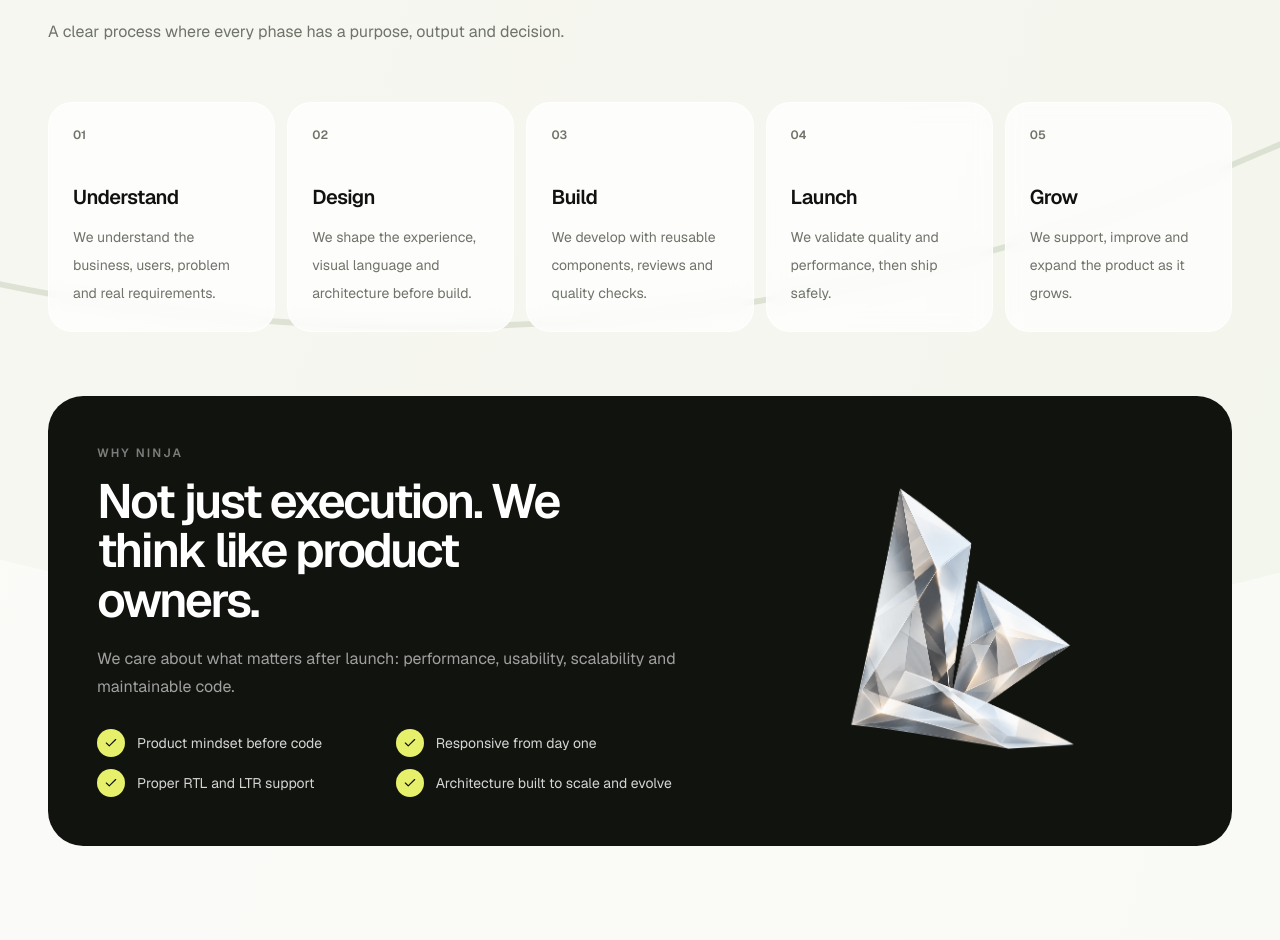
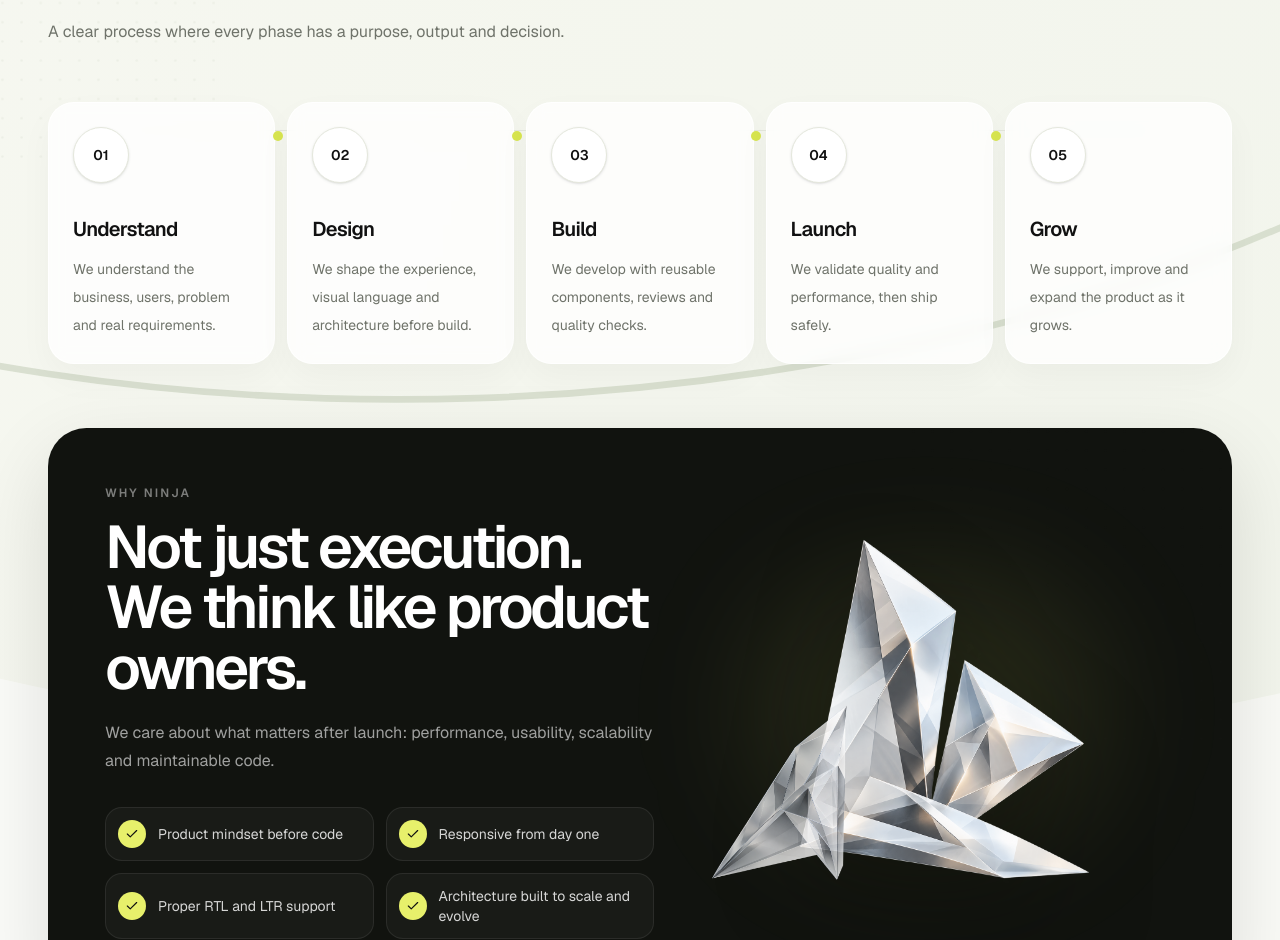
Before and after one commit to 0mar04/Solly-Crm-, a Next.js app: page /en in a window 1280 px wide. Shown: the part 3463-4403 px from the top of the page. Built offline with nearby package versions, Linux system fonts and the light colour scheme; no server answers.

Commit message:
style(home): apply final UI polish to process-section.tsx

```diff
--- a/src/components/sections/process-section.tsx
+++ b/src/components/sections/process-section.tsx
@@ -10,33 +10,64 @@ type ProcessSectionProps = {
 
 export function ProcessSection({ process, promise }: ProcessSectionProps) {
   return (
-    <section id="process" className="relative overflow-hidden section-spacing scroll-mt-24">
-      <Image src="/assets/backgrounds/section-wave-light.svg" alt="" fill className="-z-10 object-cover object-center opacity-80" />
+    <section id="process" className="relative isolate scroll-mt-24 overflow-hidden py-20 sm:py-24 lg:py-32">
+      <Image
+        src="/assets/backgrounds/section-wave-light.svg"
+        alt=""
+        fill
+        className="-z-30 object-cover object-center opacity-90"
+      />
+      <Image
+        src="/assets/backgrounds/grid-dots-light.svg"
+        alt=""
+        width={400}
+        height={400}
+        className="pointer-events-none absolute -start-24 top-32 -z-20 w-80 opacity-30"
+      />
+
       <div className="site-container">
-        <div className="mb-10 max-w-3xl sm:mb-14">
+        <div className="max-w-3xl">
           <p className="section-kicker">{process.eyebrow}</p>
           <h2 className="section-title">{process.title}</h2>
           <p className="section-copy">{process.description}</p>
         </div>
 
+        <div className="relative mt-14">
+          <div className="absolute start-[7%] end-[7%] top-7 hidden h-px bg-border lg:block" />
           <div className="grid gap-3 lg:grid-cols-5">
-          {process.items.map((item) => (
-            <article key={item.step} className="rounded-[1.5rem] border border-white/70 bg-white/75 p-5 backdrop-blur sm:p-6">
-              <div className="text-xs font-semibold text-muted-foreground">{item.step}</div>
-              <h3 className="mt-10 text-xl font-semibold tracking-[-0.03em]">{item.title}</h3>
+            {process.items.map((item, index) => (
+              <article key={item.step} className="relative rounded-[1.6rem] border border-white/80 bg-white/78 p-5 shadow-[0_14px_35px_rgba(17,17,17,0.035)] backdrop-blur sm:p-6">
+                <div className="relative z-10 grid size-14 place-items-center rounded-full border border-border bg-white text-sm font-semibold shadow-sm">
+                  {item.step}
+                </div>
+                <h3 className="mt-8 text-xl font-semibold tracking-[-0.035em]">{item.title}</h3>
                 <p className="mt-3 text-sm leading-7 text-muted-foreground">{item.description}</p>
+                {index < process.items.length - 1 && (
+                  <span className="absolute end-[-0.55rem] top-7 z-20 hidden size-2.5 rounded-full bg-accent-strong lg:block" />
+                )}
               </article>
             ))}
           </div>
+        </div>
 
-        <div className="mt-16 grid items-center gap-8 overflow-hidden rounded-[2.2rem] border border-black/5 bg-[#11130f] p-6 text-white sm:p-9 lg:grid-cols-[1fr_0.8fr] lg:p-12">
-          <div>
+        <div className="relative mt-16 overflow-hidden rounded-[2.4rem] border border-black/5 bg-[#11130f] text-white shadow-[0_28px_80px_rgba(17,17,17,0.12)]">
+          <Image
+            src="/assets/backgrounds/grid-dots-light.svg"
+            alt=""
+            width={400}
+            height={400}
+            className="pointer-events-none absolute end-0 top-0 w-80 invert opacity-[0.06]"
+          />
+          <div className="grid items-center gap-6 p-6 sm:p-9 lg:grid-cols-[1.05fr_0.95fr] lg:p-12 xl:p-14">
+            <div className="relative z-10">
               <p className="text-xs font-semibold uppercase tracking-[0.18em] text-white/45">{promise.eyebrow}</p>
-            <h3 className="mt-4 max-w-[15ch] text-4xl font-semibold leading-[1.03] tracking-[-0.05em] sm:text-5xl">{promise.title}</h3>
+              <h3 className="mt-4 max-w-[14ch] text-4xl font-semibold leading-[1.01] tracking-[-0.055em] sm:text-5xl lg:text-6xl">
+                {promise.title}
+              </h3>
               <p className="mt-5 max-w-2xl text-sm leading-7 text-white/60 sm:text-base">{promise.description}</p>
-            <ul className="mt-7 grid gap-3 sm:grid-cols-2">
+              <ul className="mt-8 grid gap-3 sm:grid-cols-2">
                 {promise.points.map((point) => (
-                <li key={point} className="flex items-center gap-3 text-sm text-white/82">
+                  <li key={point} className="flex items-center gap-3 rounded-xl border border-white/8 bg-white/[0.035] px-3 py-3 text-sm text-white/82">
                     <span className="grid size-7 shrink-0 place-items-center rounded-full bg-accent text-foreground">
                       <FiCheck />
                     </span>
@@ -45,8 +76,12 @@ export function ProcessSection({ process, promise }: ProcessSectionProps) {
                 ))}
               </ul>
             </div>
-          <div className="relative min-h-[300px]">
-            <Image src="/assets/decor/crystal-shard-cluster.png" alt="" fill className="object-contain" />
+
+            <div className="relative min-h-[320px] sm:min-h-[390px]">
+              <div className="absolute inset-[15%] rounded-full bg-accent/10 blur-3xl" />
+              <Image src="/assets/decor/crystal-shard-cluster.png" alt="" fill className="object-contain drop-shadow-[0_30px_45px_rgba(0,0,0,0.35)]" />
+              <Image src="/assets/decor/crystal-shard-tall.png" alt="" width={170} height={260} className="absolute bottom-[4%] start-[6%] hidden w-28 opacity-80 sm:block lg:w-36" />
+            </div>
           </div>
         </div>
       </div>
```
Lines whose indentation alone changed are shown as unchanged.
